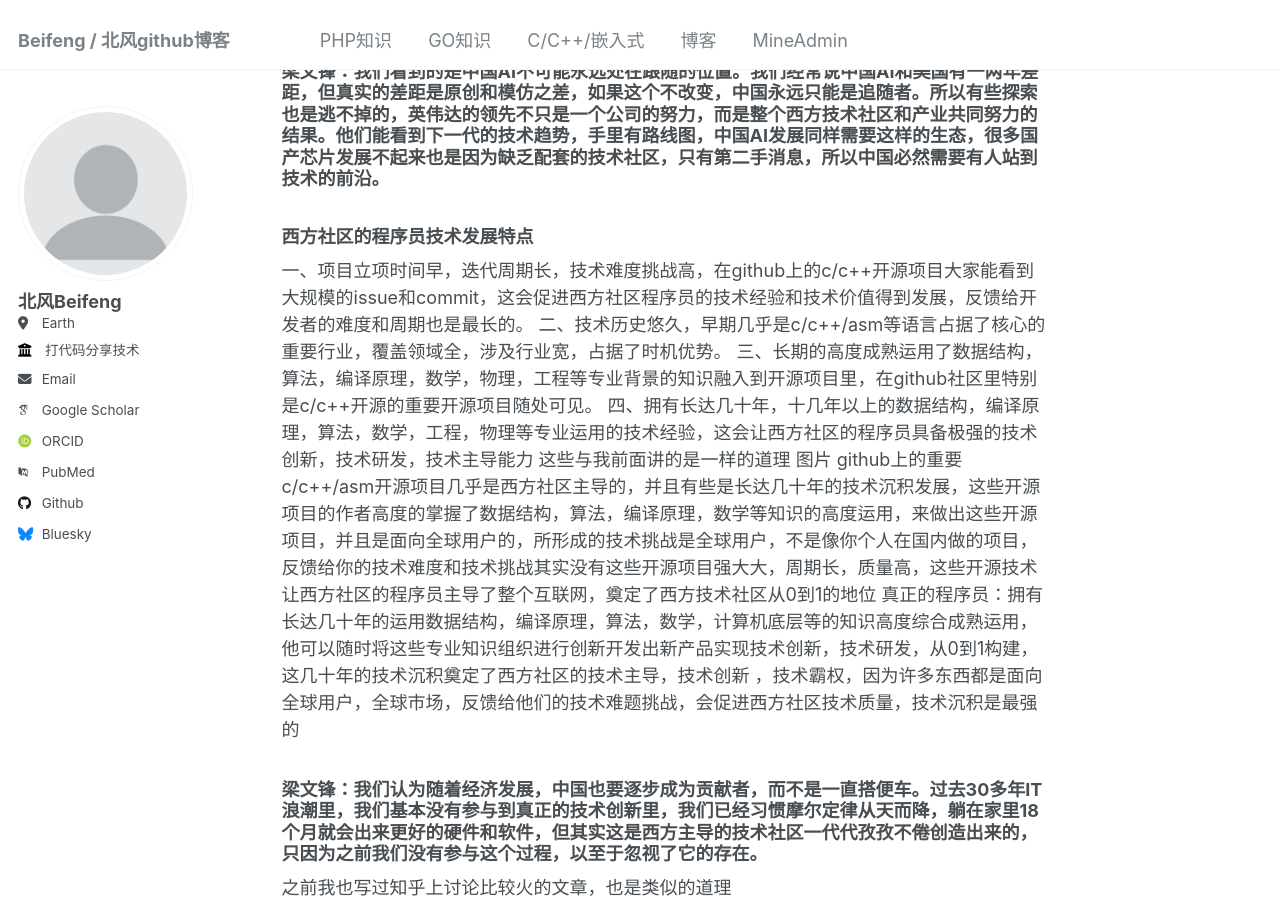
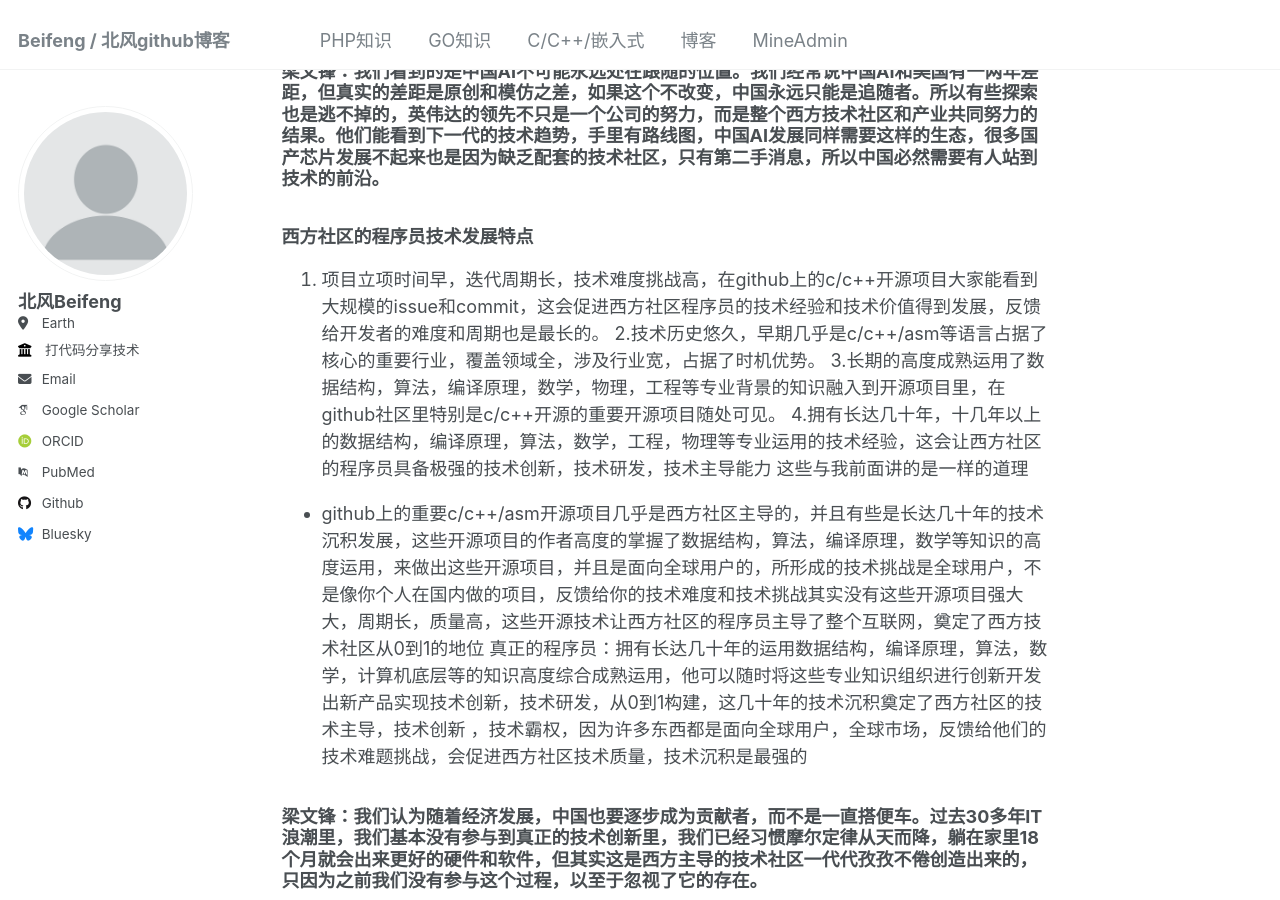
Before and after one commit to beifengisnil/beifengisnil.github.io, a Jekyll site: the page built from _posts/2013-08-14-blog-post-2.md, in a window 1280 px wide and 900 px high, scrolled down 2849 px. Built offline with Jekyll 4.4.1, drawn with Linux system fonts in a browser that asks for light colours; some web fonts are replaced.

Commit message:
Update 2013-08-14-blog-post-2.md

```diff
--- a/_posts/2013-08-14-blog-post-2.md
+++ b/_posts/2013-08-14-blog-post-2.md
@@ -82,13 +82,13 @@ DS的专访大家在网上自行检索，这里呢我也复制网上一些专访
 
 
 ### 西方社区的程序员技术发展特点
-一、项目立项时间早，迭代周期长，技术难度挑战高，在github上的c/c++开源项目大家能看到大规模的issue和commit，这会促进西方社区程序员的技术经验和技术价值得到发展，反馈给开发者的难度和周期也是最长的。
-二、技术历史悠久，早期几乎是c/c++/asm等语言占据了核心的重要行业，覆盖领域全，涉及行业宽，占据了时机优势。
-三、长期的高度成熟运用了数据结构，算法，编译原理，数学，物理，工程等专业背景的知识融入到开源项目里，在github社区里特别是c/c++开源的重要开源项目随处可见。
-四、拥有长达几十年，十几年以上的数据结构，编译原理，算法，数学，工程，物理等专业运用的技术经验，这会让西方社区的程序员具备极强的技术创新，技术研发，技术主导能力
+1. 项目立项时间早，迭代周期长，技术难度挑战高，在github上的c/c++开源项目大家能看到大规模的issue和commit，这会促进西方社区程序员的技术经验和技术价值得到发展，反馈给开发者的难度和周期也是最长的。
+2.技术历史悠久，早期几乎是c/c++/asm等语言占据了核心的重要行业，覆盖领域全，涉及行业宽，占据了时机优势。
+3.长期的高度成熟运用了数据结构，算法，编译原理，数学，物理，工程等专业背景的知识融入到开源项目里，在github社区里特别是c/c++开源的重要开源项目随处可见。
+4.拥有长达几十年，十几年以上的数据结构，编译原理，算法，数学，工程，物理等专业运用的技术经验，这会让西方社区的程序员具备极强的技术创新，技术研发，技术主导能力
 这些与我前面讲的是一样的道理
-图片
-github上的重要c/c++/asm开源项目几乎是西方社区主导的，并且有些是长达几十年的技术沉积发展，这些开源项目的作者高度的掌握了数据结构，算法，编译原理，数学等知识的高度运用，来做出这些开源项目，并且是面向全球用户的，所形成的技术挑战是全球用户，不是像你个人在国内做的项目，反馈给你的技术难度和技术挑战其实没有这些开源项目强大大，周期长，质量高，这些开源技术让西方社区的程序员主导了整个互联网，奠定了西方技术社区从0到1的地位
+
+- github上的重要c/c++/asm开源项目几乎是西方社区主导的，并且有些是长达几十年的技术沉积发展，这些开源项目的作者高度的掌握了数据结构，算法，编译原理，数学等知识的高度运用，来做出这些开源项目，并且是面向全球用户的，所形成的技术挑战是全球用户，不是像你个人在国内做的项目，反馈给你的技术难度和技术挑战其实没有这些开源项目强大大，周期长，质量高，这些开源技术让西方社区的程序员主导了整个互联网，奠定了西方技术社区从0到1的地位
 真正的程序员：拥有长达几十年的运用数据结构，编译原理，算法，数学，计算机底层等的知识高度综合成熟运用，他可以随时将这些专业知识组织进行创新开发出新产品实现技术创新，技术研发，从0到1构建，这几十年的技术沉积奠定了西方社区的技术主导，技术创新 ，技术霸权，因为许多东西都是面向全球用户，全球市场，反馈给他们的技术难题挑战，会促进西方社区技术质量，技术沉积是最强的
 
 
```
